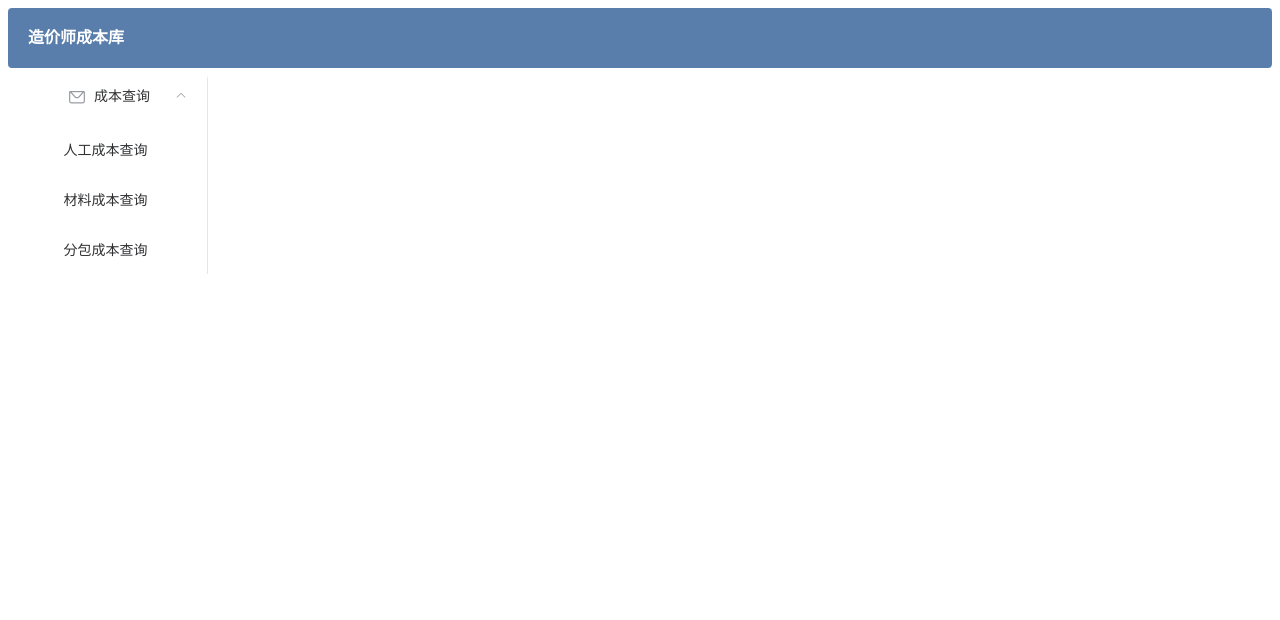
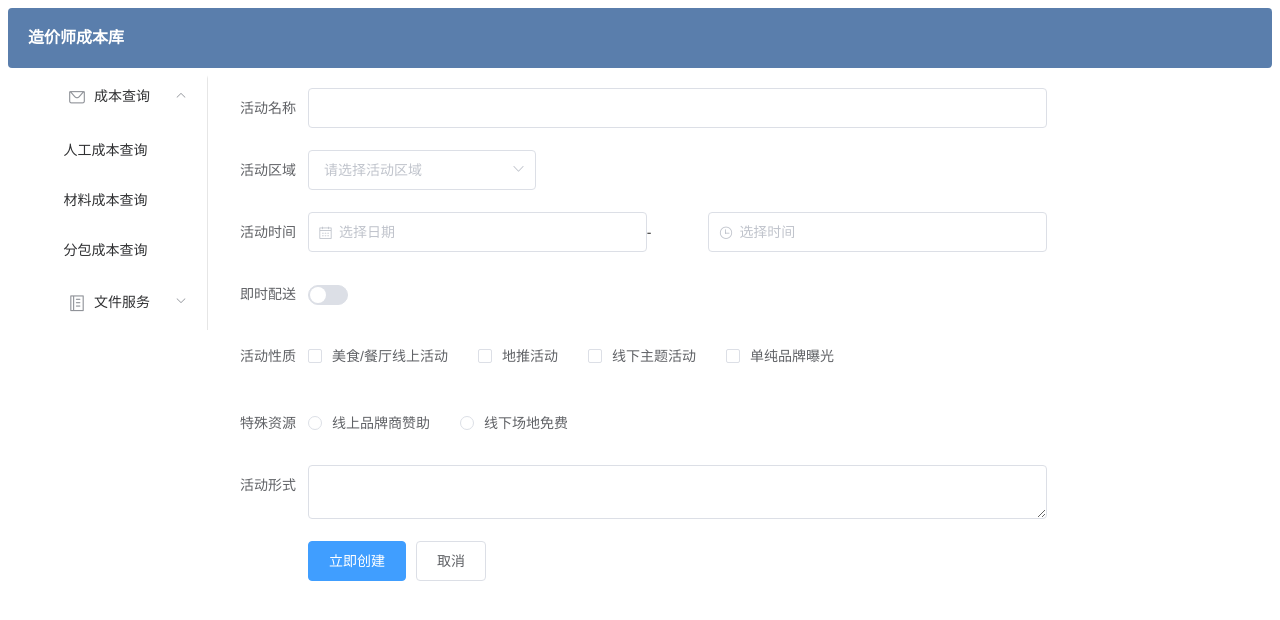
Before and after one commit to hahazhoutie4/Learn_Vue, a Vue app: page /#/fileUpload in a window 1280 px wide. Shown: the top 620 px of the page. Built offline with nearby package versions, Linux system fonts and the light colour scheme; no server answers.

Commit message:
add FileView.vue ...

```diff
--- a/src/App.vue
+++ b/src/App.vue
@@ -7,6 +7,7 @@
 import EmpView from "@/views/engineer/EmpView.vue";
 import Axios  from 'axios';
 import qs from  'qs';
+var href= window.location.origin;
 export default {
   components: {EmpView },
   data(){
@@ -14,7 +15,7 @@ export default {
     }
   },
   mounted() {
-    Axios.post("http://localhost:8090/api/login",qs.stringify({userName:"zhoutong",password:"jintian123"}),{headers:{
+    Axios.post(href+"api/login",qs.stringify({userName:"zhoutong",password:"jintian123"}),{headers:{
         'Content-Type': 'application/x-www-form-urlencoded'
       }}).then(res=>{
       let token = res.data.data;
--- a/src/router/index.js
+++ b/src/router/index.js
@@ -1,8 +1,9 @@
 import Vue from 'vue'
 import VueRouter from 'vue-router'
-// import HomeView from '../views/HomeView.vue'
 import LaborView from "@/views/engineer/LaborView.vue";
-
+import FileView from "@/views/engineer/FileView.vue";
+import MaterialView from "@/views/engineer/MaterialView.vue";
+import ProServiceView from "@/views/engineer/ProServiceView.vue";
 Vue.use(VueRouter)
 
 const routes = [
@@ -14,18 +15,23 @@ const routes = [
   {
     path: '/labor',
     name: 'labor',
-    component: () => import(/* webpackChunkName: "about" */ '@/views/engineer/LaborView.vue')
+    component: LaborView
   },
   {
     path: '/proService',
     name: 'proService',
-    component: () => import(/* webpackChunkName: "about" */ '@/views/engineer/ProServiceView.vue')
+    component: ProServiceView
   },
   {
     path: '/material',
     name: 'material',
-    component: () => import(/* webpackChunkName: "about" */ '@/views/engineer/MaterialView.vue')
+    component: MaterialView
   },
+  {
+    path: '/fileUpload',
+    name: 'fileUpload',
+    component: FileView
+  }
 ]
 
 const router = new VueRouter({
--- a/src/views/engineer/EmpView.vue
+++ b/src/views/engineer/EmpView.vue
@@ -2,13 +2,46 @@
   <div id="tilas">
     <el-container style="height: 700px">
       <!-- head -->
-      <el-header style="text-align: left; font-weight: bold"
-        >造价师成本库</el-header>
+      <el-header style="text-align: left; font-weight: bold;">
+        <el-row :gutter="20" style="background-color: rgba(1,1,1,0)">
+          <!-- 手机浏览器不显示标题 -->
+          <el-col :span="4" v-show="!isNotMobile">
+            <div class="grid-content bg-purple"><div>造价师成本库</div></div>
+          </el-col>
+
+          <el-col :span="10">
+            <div class="grid-content bg-purple">
+            <el-menu v-show="isNotMobile" :default-active="['1']" class="el-menu-demo" mode="horizontal" style="background-color: rgba(1,1,1,0);">
+              <el-submenu index="1">
+                <template slot="title">
+                  <i class="el-icon-message"></i>成本查询
+                </template>
+                <el-menu-item index="1-1"><router-link to="/labor" style="text-decoration: none;color: inherit">人工成本查询</router-link></el-menu-item>
+                <el-menu-item index="1-2"><router-link to="/material" style="text-decoration: none;color: inherit">材料成本查询</router-link></el-menu-item>
+                <el-menu-item index="1-3"><router-link to="/proService" style="text-decoration: none;color: inherit">分包成本查询</router-link></el-menu-item>
+              </el-submenu>
+            </el-menu>
+          </div>
+          </el-col>
+
+          <el-col :span="10">
+          <el-menu v-show="isNotMobile" :default-active="['1']" class="el-menu-demo" mode="horizontal" style="background-color: rgba(1,1,1,0);">
+            <div class="grid-content bg-purple">
+              <el-submenu index="1">
+                <template slot="title">
+                  <i class="el-icon-notebook-2"></i>文件服务</template>
+                <el-menu-item index="2-1"><router-link to="/fileUpload" style="text-decoration: none;color: inherit">上传成本数据</router-link></el-menu-item>
+              </el-submenu>
+          </div>
+          </el-menu>
+          </el-col>
+        </el-row>
+      </el-header>
       <el-container>
         <!-- aside -->
          <!-- Git test-->
-        <el-aside width="200px">
-          <el-menu :default-openeds="['1']" @select="selc">
+        <el-aside width="200px" v-show="!isNotMobile">
+          <el-menu :default-openeds="['1']" :default-actives="['1-1']">
             <el-submenu index="1">
               <template slot="title">
                 <i class="el-icon-message"></i>成本查询
@@ -16,6 +49,11 @@
               <el-menu-item index="1-1"><router-link to="/labor" style="text-decoration: none;color: inherit">人工成本查询</router-link></el-menu-item>
               <el-menu-item index="1-2"><router-link to="/material" style="text-decoration: none;color: inherit">材料成本查询</router-link></el-menu-item>
               <el-menu-item index="1-3"><router-link to="/proService" style="text-decoration: none;color: inherit">分包成本查询</router-link></el-menu-item>
+            </el-submenu>
+            <el-submenu index="2">
+              <template slot="title">
+                <i class="el-icon-notebook-2"></i>文件服务</template>
+              <el-menu-item index="2-1"><router-link to="/fileUpload" style="text-decoration: none;color: inherit">上传成本数据</router-link></el-menu-item>
             </el-submenu>
           </el-menu>
         </el-aside>
@@ -32,6 +70,7 @@ export default {
   data() {
     return {
       Header: "hello",
+      isNotMobile:true,
       items: [
         { id: 1, name: 'Item 1' },
         { id: 2, name: 'Item 2' }
@@ -39,34 +78,22 @@ export default {
     };
   },
   methods: {
-    selc(index) {
 
-      switch (index) {
-        case "1-1":
-          console.log("1-1"+"人工成本查询");
-          break;
-        case "1-2":
-          console.log("1-2"+"材料成本查询");
-          break;
-        case "1-3":
-          console.log("1-3"+"分包成本查询");
-          break;
-      }
-    },
   },
   components:{
+
+  },
+  mounted() {
+    this.isNotMobile = /Mobi|Android|iPhone|iPad|iPod|BlackBerry|IEMobile|Opera Mini/i.test(navigator.userAgent);
   }
 };
 </script>
 <style>
-.el-header{
-  background-color: rgb(0,0,0);
-}
 .el-container {
   margin-bottom: 40px;
 }
 .el-header {
-  background-color: RGB(21,72,137);
+  background-color: rgb(21,72,137);
   opacity: 70%;
   border-radius: 4px;
   color: white;
--- /dev/null
+++ b/src/views/engineer/FileView.vue
@@ -0,0 +1,77 @@
+<template>
+    <el-form ref="form" :model="form" label-width="80px" style="flex-direction: column;width: 80%; text-align: left">
+      <el-form-item label="活动名称">
+        <el-input v-model="form.name"></el-input>
+      </el-form-item>
+      <el-form-item label="活动区域">
+        <el-select v-model="form.region" placeholder="请选择活动区域">
+          <el-option label="区域一" value="shanghai"></el-option>
+          <el-option label="区域二" value="beijing"></el-option>
+        </el-select>
+      </el-form-item>
+      <el-form-item label="活动时间">
+        <el-col :span="11">
+          <el-date-picker type="date" placeholder="选择日期" v-model="form.date1" style="width: 100%;"></el-date-picker>
+        </el-col>
+        <el-col class="line" :span="2">-</el-col>
+        <el-col :span="11">
+          <el-time-picker placeholder="选择时间" v-model="form.date2" style="width: 100%;"></el-time-picker>
+        </el-col>
+      </el-form-item>
+      <el-form-item label="即时配送">
+        <el-switch v-model="form.delivery"></el-switch>
+      </el-form-item>
+      <el-form-item label="活动性质">
+        <el-checkbox-group v-model="form.type">
+          <el-checkbox label="美食/餐厅线上活动" name="type"></el-checkbox>
+          <el-checkbox label="地推活动" name="type"></el-checkbox>
+          <el-checkbox label="线下主题活动" name="type"></el-checkbox>
+          <el-checkbox label="单纯品牌曝光" name="type"></el-checkbox>
+        </el-checkbox-group>
+      </el-form-item>
+      <el-form-item label="特殊资源">
+        <el-radio-group v-model="form.resource">
+          <el-radio label="线上品牌商赞助"></el-radio>
+          <el-radio label="线下场地免费"></el-radio>
+        </el-radio-group>
+      </el-form-item>
+      <el-form-item label="活动形式">
+        <el-input type="textarea" v-model="form.desc"></el-input>
+      </el-form-item>
+      <el-form-item>
+        <el-button type="primary" @click="onSubmit">立即创建</el-button>
+        <el-button>取消</el-button>
+      </el-form-item>
+    </el-form>
+
+</template>
+<script>
+export default {
+  name : "FileView",
+  methods: {
+    onSubmit(){
+      console.log('submit!');
+    }
+  },
+  mounted() {
+
+  },
+  data(){
+    return{
+      form: {
+        name: '',
+        region: '',
+        date1: '',
+        date2: '',
+        delivery: false,
+        type: [],
+        resource: '',
+        desc: ''
+      }
+    }
+  },
+}
+</script>
+<style>
+
+</style>
--- a/src/views/engineer/LaborView.vue
+++ b/src/views/engineer/LaborView.vue
@@ -104,9 +104,10 @@ export default {
     submit() {
       console.log('submit!');
       console.log(localStorage.getItem("token"));
-      Axios.get(href+"/api/engineer/labors",{headers:{"token":localStorage.getItem("token")}}).
+      Axios.get(href+"/api/engineer/labors/findByConditions?"+"costName="+this.cost.name+"&costSig="+this.cost.sig,{headers:{"token":localStorage.getItem("token")}}).
       then(res=>{
         console.log(res.data);
+        this.tableData = res.data.data;
       }).catch(err=>{
         console.log(err);
       })
--- a/src/views/engineer/async.js
+++ b/src/views/engineer/async.js
@@ -56,7 +56,7 @@ export function materialFindByPage(vueObject,nowPage,pageSize){
 
 export function laborFindAll(vueObject){
     vueObject.loading = true;
-    Axios.get("http://localhost:8090/api/engineer/labors",{headers:{"token":localStorage.getItem("token")}}).then(res=>{
+    Axios.get(href+"/api/engineer/labors",{headers:{"token":localStorage.getItem("token")}}).then(res=>{
         console.log("mounted");
         console.log(res.data);
         vueObject.tableData = res.data.data;
@@ -67,7 +67,7 @@ export function laborFindAll(vueObject){
 
 export function materialFindAll(vueObject){
     vueObject.loading = true;
-    Axios.get("http://localhost:8090/api/engineer/materials",
+    Axios.get(href+"/api/engineer/materials",
         {headers:{"token":localStorage.getItem("token")}}).then(res=>{
             console.log("mounted"+ res.data);
         vueObject.materialData = res.data.data;
```
Also changed, not shown: src/views/TestView.vue (+18 -8 lines).
